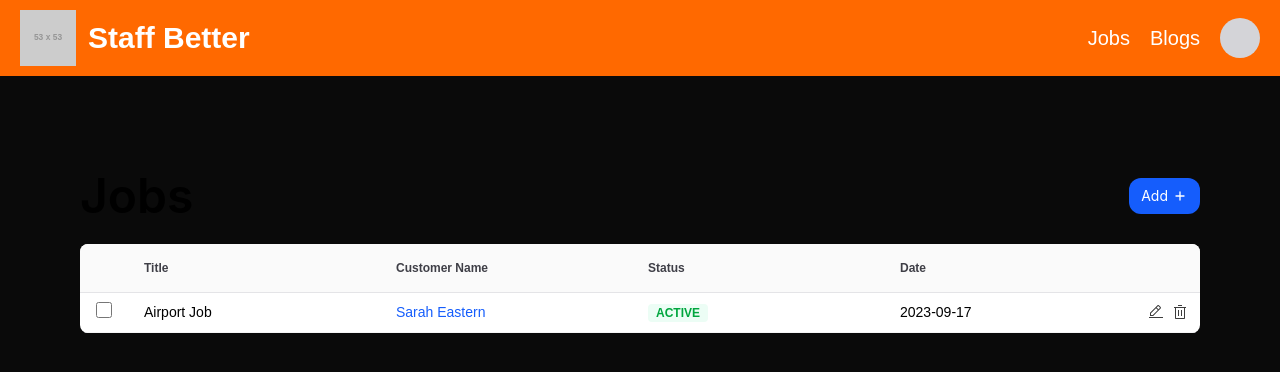
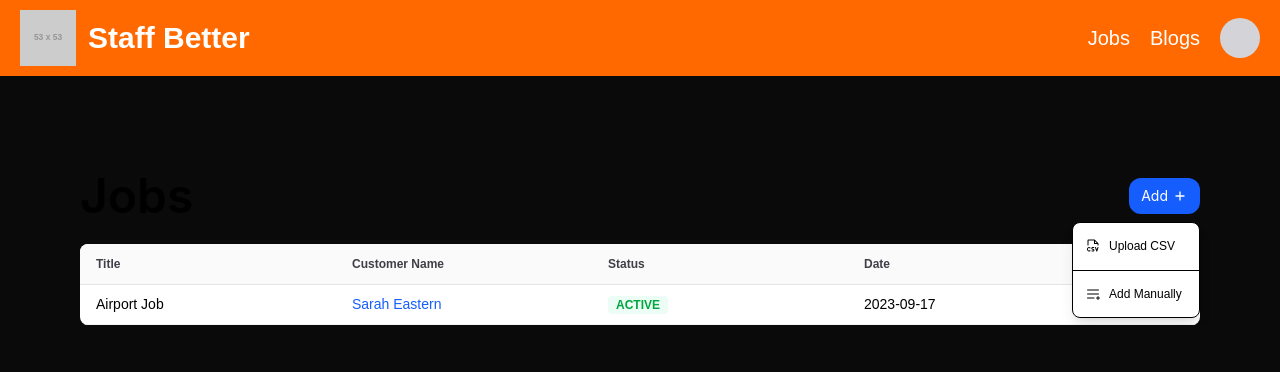
Before and after one commit to warlordwinter/staff-better, a Next.js app: page /jobs in a window 1280 px wide. Both pictures are taken after a click on the button "Add". Shown: the top 372 px of the page. Built offline with nearby package versions, Linux system fonts and the light colour scheme.

Commit message:
Finished the rest of the frontend the only last things are some tweaks with the dates and tites. This update was working on the jobs page you can upload a file and add jobs manually now as well as edit them

```diff
--- a/src/components/jobTableComp/JobTableHeadRow.tsx
+++ b/src/components/jobTableComp/JobTableHeadRow.tsx
@@ -1,13 +1,12 @@
 import React from 'react';
 
 const JobTableHeadRow = () => (
-  <tr className="bg-neutral-50 text-xs font-semibold text-zinc-700 border-b border-zinc-200">
-    <th className="w-[3rem] h-12" />
+  <tr className="bg-neutral-50 text-xs font-semibold text-zinc-700 border-b border-zinc-200 h-10">
     <th className="w-[1.5fr] px-4 text-left">Title</th>
     <th className="w-[1.5fr] px-4 text-left">Customer Name</th>
-    <th className="w-[1fr] px-4 text-left">Status</th>
+    <th className="w-[.5fr] px-4 text-left">Status</th>
     <th className="w-[1fr] px-4 text-left">Date</th>
-    <th className="w-[4rem] px-2 text-center"></th>
+    <th className="w-[6rem] px-2 text-center"></th>
   </tr>
 );
 
--- /dev/null
+++ b/src/components/jobTableComp/importOptions.tsx
@@ -0,0 +1,43 @@
+'use client';
+
+import Image from 'next/image';
+import React from 'react';
+
+type ImportOptionsProps = {
+  onUploadCSV: () => void;
+  onAddManually: () => void;
+};
+
+const ImportOptions: React.FC<ImportOptionsProps> = ({ onUploadCSV, onAddManually }) => {
+  return (
+    <div className="flex flex-col w-32 h-24 bg-white border border-black divide-y divide-black rounded-lg overflow-hidden shadow-lg">
+      <button
+        onClick={onUploadCSV}
+        className="flex-1 flex items-center justify-start px-3 gap-2 hover:bg-gray-100"
+      >
+        <Image
+          src="/icons/file-csv.svg"
+          alt="CSV Icon"
+          width={16}
+          height={16}
+        />
+        <span className="text-xs text-black font-inter">Upload CSV</span>
+      </button>
+
+      <button
+        onClick={onAddManually}
+        className="flex-1 flex items-center justify-start px-3 gap-2 hover:bg-gray-100"
+      >
+        <Image
+          src="/icons/list-plus.svg"
+          alt="Add Icon"
+          width={16}
+          height={16}
+        />
+        <span className="text-xs text-black font-inter">Add Manually</span>
+      </button>
+    </div>
+  );
+};
+
+export default ImportOptions;
--- a/src/components/jobTableComp/jobTable.tsx
+++ b/src/components/jobTableComp/jobTable.tsx
@@ -2,6 +2,7 @@ import React, { useState } from 'react';
 import JobTableHeader from './jobTableHeader';
 import JobTableHeadRow from './jobTableHeadRow';
 import JobTableRow from './jobTableRow';
+import ImportOptions from './importOptions';
 
 interface Job {
   id: string;
@@ -25,8 +26,8 @@ const JobTable = () => {
   const handleAddJob = () => {
     const newJob: Job = {
       id: crypto.randomUUID(),
-      title: 'Warehouse Job',
-      customerName: 'John Worker',
+      title: '',
+      customerName: '',
       status: 'active',
       date: new Date().toISOString().slice(0, 10),
     };
@@ -45,10 +46,10 @@ const JobTable = () => {
 
   return (
     <div className="flex flex-col gap-6 w-full max-w-6xl mx-auto px-4 mt-24 overflow-x-auto">
-      <JobTableHeader onFileSelect={(file) => console.log('Selected file:', file)} />
+      <JobTableHeader onFileSelect={(file) => console.log('Selected file:', file)} onAddManually={handleAddJob} />
       <table className="w-full table-fixed border-collapse bg-white rounded-lg overflow-hidden min-w-[800px]">
         <thead>
-          <JobTableHeadRow />
+          <JobTableHeadRow  />
         </thead>
         <tbody>
           {jobs.map((job) => (
--- a/src/components/jobTableComp/jobTableHeader.tsx
+++ b/src/components/jobTableComp/jobTableHeader.tsx
@@ -1,15 +1,21 @@
-import React, { useRef } from 'react';
+'use client';
+
+import React, { useState, useRef } from 'react';
 import Image from 'next/image';
+import ImportOptions from './importOptions';
 
 interface Props {
   onFileSelect?: (file: File) => void;
+  onAddManually?: () => void;
 }
 
-const JobTableHeader: React.FC<Props> = ({ onFileSelect }) => {
+const JobTableHeader: React.FC<Props> = ({ onFileSelect, onAddManually }) => {
+  const [showOptions, setShowOptions] = useState(false);
   const fileInputRef = useRef<HTMLInputElement>(null);
 
-  const handleClick = () => {
+  const handleUploadCSV = () => {
     fileInputRef.current?.click();
+    setShowOptions(false);
   };
 
   const handleFileChange = (e: React.ChangeEvent<HTMLInputElement>) => {
@@ -20,11 +26,12 @@ const JobTableHeader: React.FC<Props> = ({ onFileSelect }) => {
   };
 
   return (
-    <div className="flex justify-between items-center">
+    <div className="relative flex justify-between items-center">
       <h1 className="text-black text-5xl font-semibold font-['Inter']">Jobs</h1>
 
+      <div className="relative">
         <button
-        onClick={handleClick}
+          onClick={() => setShowOptions((prev) => !prev)}
           className="px-3 py-2 bg-blue-600 rounded-xl inline-flex justify-center items-center gap-1 text-white cursor-pointer"
         >
           <span className="text-sm font-normal font-['Inter']">Add</span>
@@ -39,6 +46,21 @@ const JobTableHeader: React.FC<Props> = ({ onFileSelect }) => {
           </div>
         </button>
 
+        {showOptions && (
+          <div className="absolute right-0 mt-2 z-10">
+            <ImportOptions
+              onUploadCSV={handleUploadCSV}
+              onAddManually={() => {
+                if (onAddManually) {
+                  onAddManually();
+                }
+                setShowOptions(false);
+              }}
+            />
+          </div>
+        )}
+      </div>
+
       <input
         type="file"
         ref={fileInputRef}
--- a/src/components/jobTableComp/jobTableRow.tsx
+++ b/src/components/jobTableComp/jobTableRow.tsx
@@ -17,10 +17,14 @@ interface Props {
 
 const getStatusStyle = (status: string) => {
   switch (status.toLowerCase()) {
-    case 'active': return 'bg-emerald-50 text-green-600';
-    case 'past': return 'bg-gray-100 text-gray-500';
-    case 'upcoming': return 'bg-yellow-50 text-yellow-600';
-    default: return 'bg-gray-50 text-gray-600';
+    case 'active':
+      return 'bg-emerald-50 text-green-600';
+    case 'past':
+      return 'bg-gray-100 text-gray-500';
+    case 'upcoming':
+      return 'bg-yellow-50 text-yellow-600';
+    default:
+      return 'bg-gray-50 text-gray-600';
   }
 };
 
@@ -28,11 +32,14 @@ const JobTableRow: React.FC<Props> = ({ job, onUpdate, onDelete }) => {
   const [isEditing, setIsEditing] = useState(false);
   const [editedJob, setEditedJob] = useState(job);
 
-  const handleEditClick = () => {
-    if (isEditing) {
+  const handleEditClick = () => setIsEditing(true);
+  const handleSave = () => {
     onUpdate(job.id, editedJob);
-    }
-    setIsEditing(!isEditing);
+    setIsEditing(false);
+  };
+  const handleCancel = () => {
+    setEditedJob(job);
+    setIsEditing(false);
   };
 
   const handleChange = (e: React.ChangeEvent<HTMLInputElement>) => {
@@ -41,10 +48,7 @@ const JobTableRow: React.FC<Props> = ({ job, onUpdate, onDelete }) => {
   };
 
   return (
-    <tr className="hover:bg-gray-50 text-sm text-black border-b border-zinc-100">
-      <td className="h-10 text-center">
-        <input type="checkbox" className="w-4 h-4" />
-      </td>
+    <tr className="hover:bg-gray-50 text-sm text-black border-b border-zinc-100 h-10">
 
       <td className="px-4">
         {isEditing ? (
@@ -92,9 +96,25 @@ const JobTableRow: React.FC<Props> = ({ job, onUpdate, onDelete }) => {
         )}
       </td>
 
-      <td className="px-2 text-center">
+      <td className="px-2 min-w-[120px] text-center">
+        {isEditing ? (
+          <div className="flex gap-1 justify-center items-center">
+            <button
+              onClick={handleSave}
+              className="px-1.5 py-0.5 text-[11px] bg-green-500 text-white rounded hover:bg-green-600 focus:outline-none"
+            >
+              Save
+            </button>
+            <button
+              onClick={handleCancel}
+              className="px-1.5 py-0.5 text-[11px] bg-gray-500 text-white rounded hover:bg-gray-600 focus:outline-none text-sm"
+            >
+              Cancel
+            </button>
+          </div>
+        ) : (
           <div className="flex gap-2 justify-center items-center">
-          <button onClick={handleEditClick}>
+            <button onClick={handleEditClick} title="Edit">
               <Image
                 src="/icons/edit.svg"
                 alt="Edit"
@@ -103,7 +123,7 @@ const JobTableRow: React.FC<Props> = ({ job, onUpdate, onDelete }) => {
                 className="cursor-pointer"
               />
             </button>
-          <button onClick={() => onDelete(job.id)}>
+            <button onClick={() => onDelete(job.id)} title="Delete">
               <Image
                 src="/icons/trash.svg"
                 alt="Delete"
@@ -113,6 +133,7 @@ const JobTableRow: React.FC<Props> = ({ job, onUpdate, onDelete }) => {
               />
             </button>
           </div>
+        )}
       </td>
     </tr>
   );
```
Lines whose indentation alone changed are shown as unchanged.
